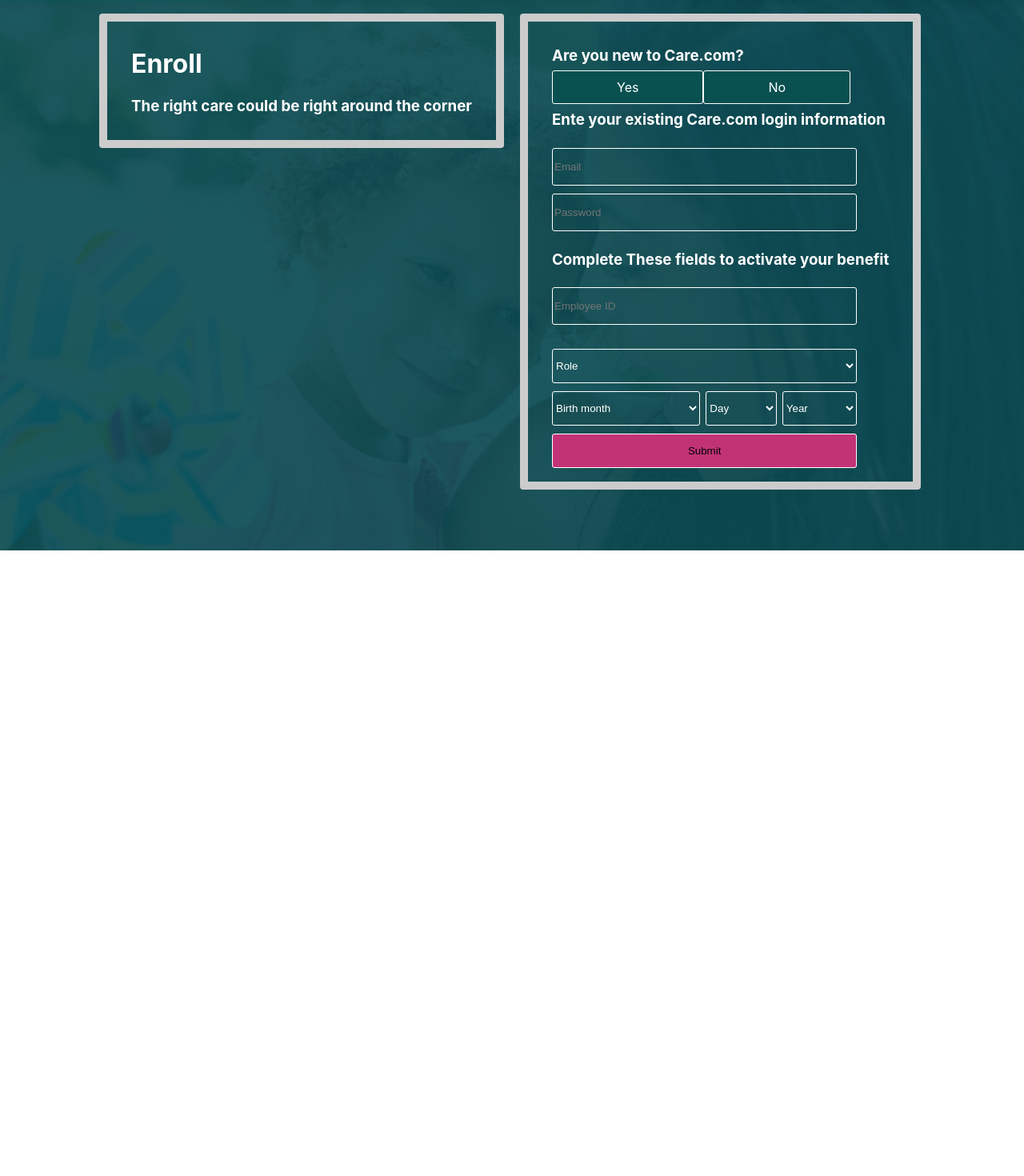
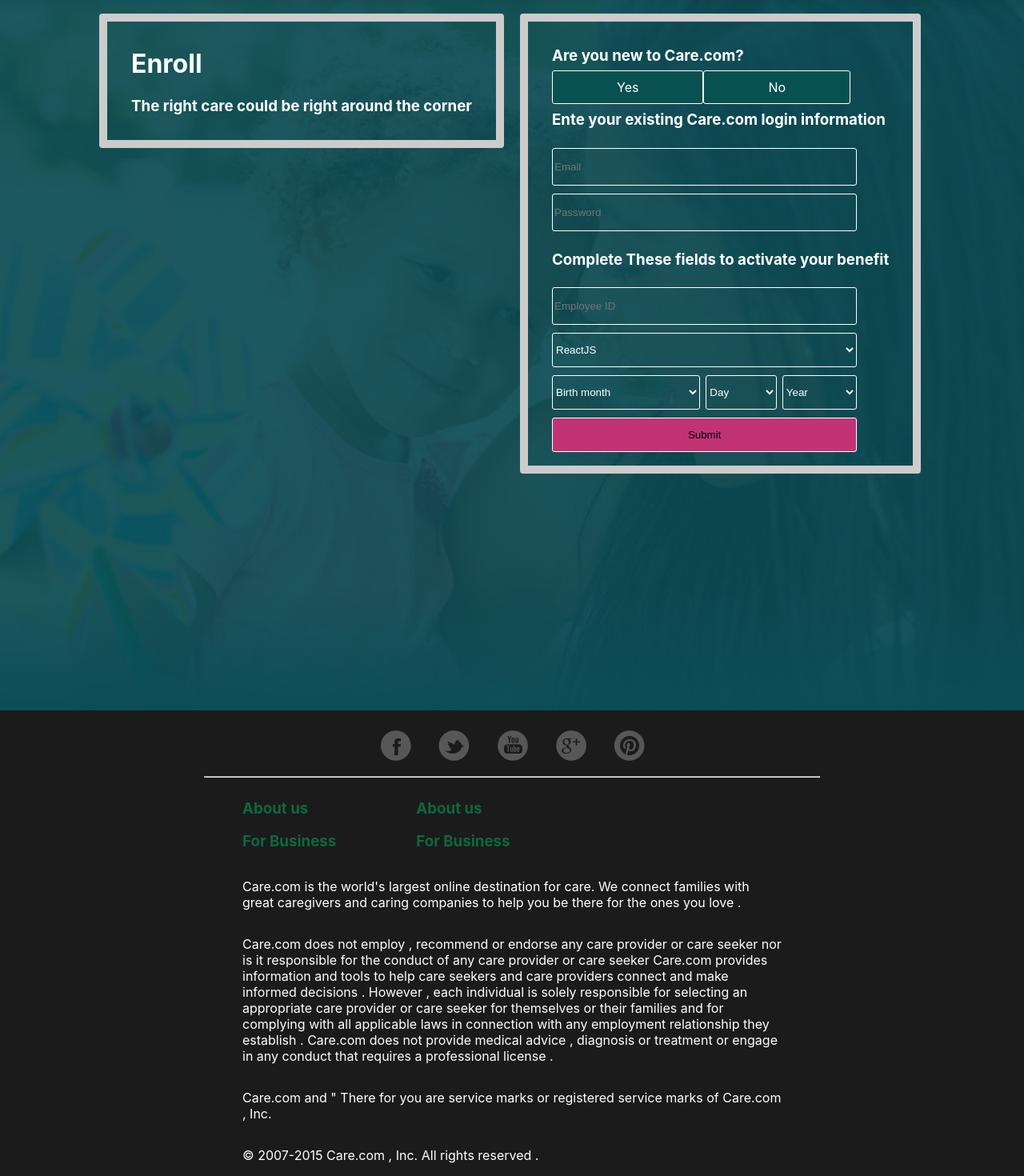
Before and after one commit to BiswajitCarnationIT/Assesment-1, a React (Create React App) app: page / in a window 1280 px wide. Shown: the part 65-1535 px from the top of the page at 80% size. Before the commit the page ends 800 px from the top, so only its background shows below. Built offline with nearby package versions, Linux system fonts and the light colour scheme.

Commit message:
Day 3 validation check and footer is done

```diff
--- a/src/Components/Assesment1.js
+++ b/src/Components/Assesment1.js
@@ -2,6 +2,7 @@
 import PropTypes from "prop-types";
 import "./Style.css";
 import logo from "./logo.png";
+import footerLogo from "./footer_logo.png";
 import SignUp from "./SignUp";
 import FormOne from "./FormOne";
 import FormTwo from "./FormTwo";
@@ -60,83 +61,66 @@
       ) {
         formIsValid = false;
         errors["password"] = "*Please enter secure and strong password.";
-
       }
     }
 
-    if(!fields["employeeID"]){
+    if (!fields["employeeID"]) {
       formIsValid = false;
       errors["employeeID"] = "*Please enter your employeeID.";
     }
 
-    if(typeof fields["employeeID"] !== "undefined"){
-      if (
-        !fields["employeeID"].match(
-          /^[a-zA-Z ]*$/
-        )
-      ) {
+    if (typeof fields["employeeID"] !== "undefined") {
+      if (!fields["employeeID"].match(/^[a-zA-Z ]*$/)) {
         formIsValid = false;
         errors["employeeID"] = "*Please enter valid employeeID.";
-
       }
     }
 
-    if(!fields["fname"]){
+    if (!fields["fname"]) {
       formIsValid = false;
       errors["fname"] = "*Please enter your first name.";
     }
 
-    if(typeof fields["fname"] !== "undefined"){
-      if (
-        !fields["fname"].match(
-          /^[a-zA-Z ]*$/
-        )
-      ) {
+    if (typeof fields["fname"] !== "undefined") {
+      if (!fields["fname"].match(/^[a-zA-Z ]*$/)) {
         formIsValid = false;
         errors["fname"] = "*Please enter valid first name";
-
       }
     }
 
-    if(!fields["lname"]){
+    if (!fields["lname"]) {
       formIsValid = false;
       errors["lname"] = "*Please enter your last name.";
     }
 
-    if(typeof fields["lname"] !== "undefined"){
-      if (
-        !fields["lname"].match(
-          /^[a-zA-Z ]*$/
-        )
-      ) {
+    if (typeof fields["lname"] !== "undefined") {
+      if (!fields["lname"].match(/^[a-zA-Z ]*$/)) {
         formIsValid = false;
         errors["lname"] = "*Please enter valid last name";
-
       }
     }
 
-    if(!fields["address"]){
+    if (!fields["address"]) {
       formIsValid = false;
       errors["address"] = "*Please enter your address.";
     }
 
-    if(!fields["zip"]){
+    if (!fields["zip"]) {
       formIsValid = false;
       errors["zip"] = "*Please enter your zip code";
     }
 
-    if(typeof fields["zip"] !== "undefined"){
-      if (
-        !fields["zip"].match(
-          /^[1-9]{1}[0-9]{5}$/
-        )
-      ) {
+    if (typeof fields["zip"] !== "undefined") {
+      if (!fields["zip"].match(/^[1-9]{1}[0-9]{5}$/)) {
         formIsValid = false;
         errors["zip"] = "*Please enter valid 6 digit zip code";
-
       }
     }
 
+    if (!fields["role"]) {
+      formIsValid = false;
+      errors["role"] = "*Please select your role";
+    }
 
     if (formIsValid) {
       errors["password"] = "";
@@ -174,6 +158,7 @@
   render() {
     console.log(this.state);
     return (
+      <>
         <div className="BackGround">
           <div className="Logo">
             <div className="child">
@@ -241,6 +226,58 @@
             </div>
           </div>
         </div>
+        <footer>
+          <div>
+            <div className="footerlogo">
+              <img src={footerLogo} alt="logo of care.com" />
+            </div>
+            <hr className="line"></hr>
+            <div className="temp">
+              <div className="footerDiv1">
+                <h3>About us</h3>
+                <h3>For Business</h3>
+              </div>
+              <div className="footerDiv1">
+                <h3>About us</h3>
+                <h3>For Business</h3>
+              </div>
+            </div>
+            <div className="temp">
+              <p>
+                Care.com is the world's largest online destination for care. We
+                connect families with great caregivers and caring companies to
+                help you be there for the ones you love .
+              </p>
+            </div>
+            <div className="temp">
+              <p>
+                Care.com does not employ , recommend or endorse any care
+                provider or care seeker nor is it responsible for the conduct of
+                any care provider or care seeker Care.com provides information
+                and tools to help care seekers and care providers connect and
+                make informed decisions . However , each individual is solely
+                responsible for selecting an appropriate care provider or care
+                seeker for themselves or their families and for complying with
+                all applicable laws in connection with any employment
+                relationship they establish . Care.com does not provide medical
+                advice , diagnosis or treatment or engage in any conduct that
+                requires a professional license .
+              </p>
+            </div>
+            <div className="temp">
+              <p>
+                Care.com and " There for you are service marks or registered
+                service marks of Care.com , Inc.
+              </p>
+            </div>
+            <div className="temp">
+              <p>
+              © 2007-2015 Care.com , Inc. All rights reserved .
+              </p>
+            </div>
+          </div>
+        </footer>
+      </>
     );
   }
 }
--- a/src/Components/FormOne.jsx
+++ b/src/Components/FormOne.jsx
@@ -1,4 +1,5 @@
 import React from "react";
+import "./Style2.css";
 
 const FormOne = ({ state, handelChange }) => {
   ///
@@ -38,10 +39,13 @@
         onChange={handelChange}
       ></input>
       <div className="errorMsg">{state.errors.employeeID}</div>
-      <br></br>
-      <select name="role" id="role">
-        <option value="role">Role</option>
+
+      <select name="role" id="role" value={state.role} onChange={handelChange}>
+        <option value="ReactJS">ReactJS</option>
+        <option value="NodeJS">NodeJS</option>
+        <option value="AWS">AWS</option>
       </select>
+      <div className="errorMsg">{state.errors.role}</div>
       <div className="dateOfBirth">
         <select name="month" id="month">
           <option value="month">Birth month</option>
@@ -53,6 +57,8 @@
           <option value="year">Year</option>
         </select>
       </div>
+
+
       <button type="button" id="submit">
         Submit
       </button>
--- a/src/Components/FormTwo.js
+++ b/src/Components/FormTwo.js
@@ -36,9 +36,12 @@
       ></input>
       <div className="errorMsg">{state.errors.lname}</div>
 
-      <select name="role" id="role">
-        <option value="role">Role</option>
+      <select name="role" id="role" value={state.role} onChange={handelChange}>
+        <option value="ReactJS">ReactJS</option>
+        <option value="NodeJS">NodeJS</option>
+        <option value="AWS">AWS</option>
       </select>
+      <div className="errorMsg">{state.errors.role}</div>
       <input
         type="text"
         id="address"
--- a/src/Components/Style.css
+++ b/src/Components/Style.css
@@ -1,6 +1,6 @@
 .BackGround {
   background-image: url(bg-image.jpg);
-  height: 753px;
+  height: 953px;
   width: 100%;
   background-size: cover;
 }
@@ -119,6 +119,8 @@
   margin: 5px 0px;
   border-radius: 3px;
   color: white;
+
+  font-family: Arial, Helvetica, sans-serif;
 }
 
 .dateOfBirth{
@@ -153,3 +155,51 @@
   margin: 5px 0px;
   border-radius: 3px;
 }
+
+footer{
+  margin: 0px;
+  background-color: rgb(27, 27, 27);
+  text-align: center;
+}
+.footerlogo{
+  /* margin: 15px; */
+  padding-top: 15px;
+}
+.line{
+  width:60%;
+  text-align:center;
+  color: red;
+  /*margin-left:0 px;*/
+}
+
+
+
+.footerDiv1 h3{
+      color: rgb(14, 104, 62);
+      text-align: left;
+      padding-right: 100px;
+      /* background-color: red; */
+}
+
+.temp{
+  /* background-color: red; */
+  display: flex;
+  margin: 0px 303px;
+}
+.footerDiv1{
+
+}
+.temp p{
+  text-align: left;
+  color: white;
+}
+
+/* .row {
+  display: flex;
+}
+
+.column {
+  flex: 50%;
+  padding: 10px;
+  height: 300px;
+} */
--- a/src/Components/Style2.css
+++ b/src/Components/Style2.css
@@ -1,6 +1,6 @@
 .BackGround {
     background-image: url(bg-image.jpg);
-    height: 753px;
+    height: 953px;
     width: 100%;
     background-size: cover;
   }
@@ -153,3 +153,7 @@
     margin: 5px 0px;
     border-radius: 3px;
   }
+
+  .select-selected{
+    background-color: red;
+  }
```
Also changed, not shown: src/Components/footer_logo.png (added). Lines whose indentation alone changed are shown as unchanged.
